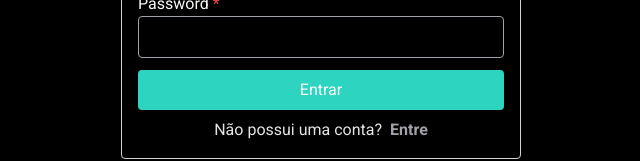
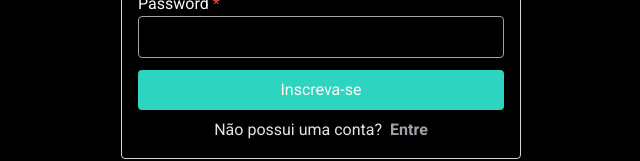
Before and after one commit to Maria-Eduarda90/EmuChat, a Next.js app: page /auth/register in a window 1280 px wide. Shown: the part 411-572 px from the top of the page, without its empty margins (319-959 px from the left). Built offline with nearby package versions, Linux system fonts and the light colour scheme.

Commit message:
feat: import of the hook to use in the form

```diff
--- a/src/app/auth/register/page.tsx
+++ b/src/app/auth/register/page.tsx
@@ -2,6 +2,7 @@
 
 import { Button } from '@/components/Button';
 import { Input } from '@/components/Input';
+import { useRegister } from '@/hooks/useRegister';
 import { initialValuesRegister } from '@/initialValuesFormik/initialValues.register';
 import { validationSchemaRegister } from '@/validation/register';
 
@@ -9,10 +10,11 @@ import { Form, Formik } from 'formik';
 import Link from 'next/link';
 
 export default function Register() {
-
-    function handleSubmit(e: any) {
-        console.log(e)
-    }
+    const {
+        error,
+        isFormSubmitting,
+        handleSubmit
+    } = useRegister();
 
     return (
         <main className='min-h-screen flex items-center justify-center'>
@@ -21,17 +23,25 @@ export default function Register() {
                 initialValues={initialValuesRegister}
                 validationSchema={validationSchemaRegister}
             >
-                {({ values }: any) => (
+                {({ values }) => (
                     <Form noValidate className='flex flex-col gap-2 p-4 border border-zinc-300 min-w-[400px] rounded'>
                         <Input name='name' type='text' required />
                         <Input name='email' type='email' required />
                         <Input name='password' type='password' required />
 
-                        <Button type='submit' text="Entrar" className='bg-teal-400 tex-white rounded p-2 cursor-pointer' />
+                        <Button
+                            type='submit'
+                            text={isFormSubmitting ? "Carregando" : "Inscreva-se"}
+                            className='bg-teal-400 tex-white rounded p-2 cursor-pointer'
+                            disabled={isFormSubmitting}
+                        />
+                        {error && (
+                            <span className="text-red-500 text-sm text-center">{error}</span>
+                        )}
                         <span className=' text-center text-zinc-200'>
                             Não possui uma conta?
                             <strong className='text-zinc-400 ml-1'>
-                                <Link href={'/login'}> Entre</Link>
+                                <Link href={'/auth/login'}> Entre</Link>
                             </strong>
                         </span>
                     </Form>
```
